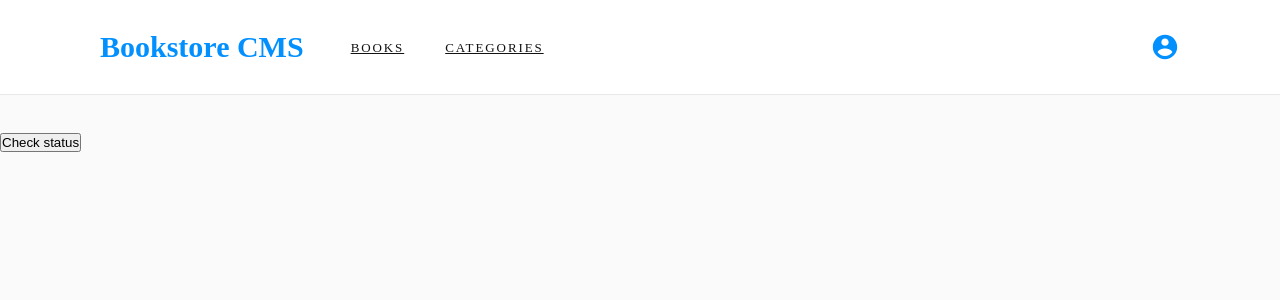
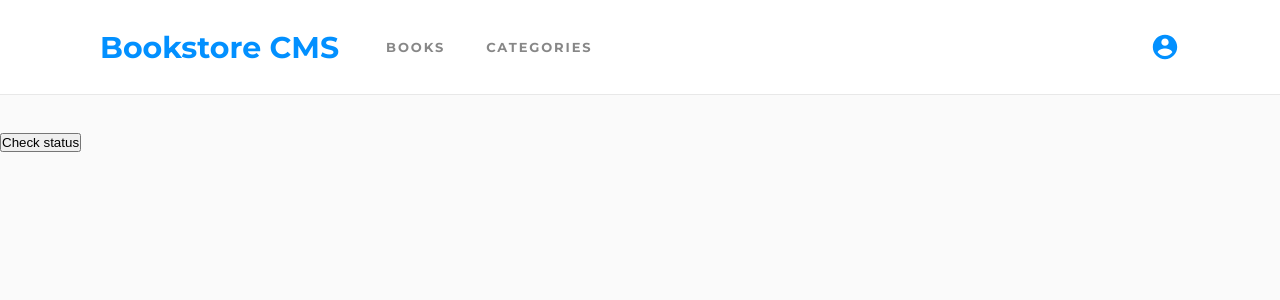
Before and after one commit to ahzamir/Book-Store, a React (Create React App) app: page /categories in a window 1280 px wide. Shown: the top 300 px of the page. Built offline with nearby package versions, Linux system fonts and the light colour scheme.

Commit message:
add some hover to buttons and links

```diff
--- a/src/App.css
+++ b/src/App.css
@@ -1,3 +1,5 @@
+@import url('https://fonts.googleapis.com/css2?family=Montserrat:wght@700&family=Roboto+Slab:wght@300;700&display=swap');
+
 * {
   margin: 0;
   padding: 0;
@@ -30,7 +32,7 @@ body {
 
 .navBar h1 {
   margin-right: 2.938rem;
-  font-family: Montserrat;
+  font-family: 'Montserrat', sans-serif;
   font-size: 1.875rem;
   font-weight: bold;
   color: #0290ff;
@@ -45,10 +47,17 @@ body {
   width: 3.688rem;
   height: 1rem;
   margin: 1.125rem 2.563rem 0.688rem 0;
-  font-family: Montserrat;
+  font-family: 'Montserrat', sans-serif;
   font-size: 0.813rem;
   letter-spacing: 1.9px;
   color: #121212;
+  opacity: 0.5;
+  text-decoration: none;
+}
+
+.active-link:hover {
+  text-decoration: underline;
+  opacity: 100;
 }
 
 .navBarIcon {
@@ -69,9 +78,17 @@ body {
   padding: 2rem 1.688rem;
 }
 
+.bookCard:hover {
+  background-color: #e8e8e8;
+}
+
+.bookCard:hover .bookButton {
+  background-color: #e8e8e8;
+}
+
 .bookCategory {
   opacity: 0.5;
-  font-family: Montserrat;
+  font-family: 'Montserrat', sans-serif;
   font-size: 0.875rem;
   font-weight: bold;
   color: #121212;
@@ -79,7 +96,7 @@ body {
 
 .bookTitle {
   margin-bottom: 0.188rem;
-  font-family: RobotoSlab;
+  font-family: 'Roboto Slab', serif;
   font-size: 1.375rem;
   font-weight: bold;
   letter-spacing: -0.2px;
@@ -89,7 +106,7 @@ body {
 .bookAuthor {
   margin-top: 0.25rem;
   margin-bottom: 0.25rem;
-  font-family: RobotoSlab;
+  font-family: 'Roboto Slab', serif;
   font-size: 0.875rem;
   font-weight: 300;
   color: #4386bf;
@@ -100,6 +117,11 @@ body {
   background-color: #fff;
   padding-right: 0.938rem;
   border-right: #e8e8e8 1px solid;
+}
+
+.bookButton:hover {
+  cursor: pointer;
+  color: hsl(206, 100%, 60%)
 }
 
 .bookForm {
@@ -121,10 +143,15 @@ body {
   border: none;
   border-radius: 3px;
   background-color: #0290ff;
-  font-family: RobotoSlab;
+  font-family: 'RobotoSlab', sans-serif;
   font-size: 0.813rem;
   font-weight: bold;
   letter-spacing: 0.5px;
   text-align: center;
   color: #fff;
 }
+
+.bookForm button:hover {
+  cursor: pointer;
+  background-color: hsl(206, 100%, 30%)
+}
```
